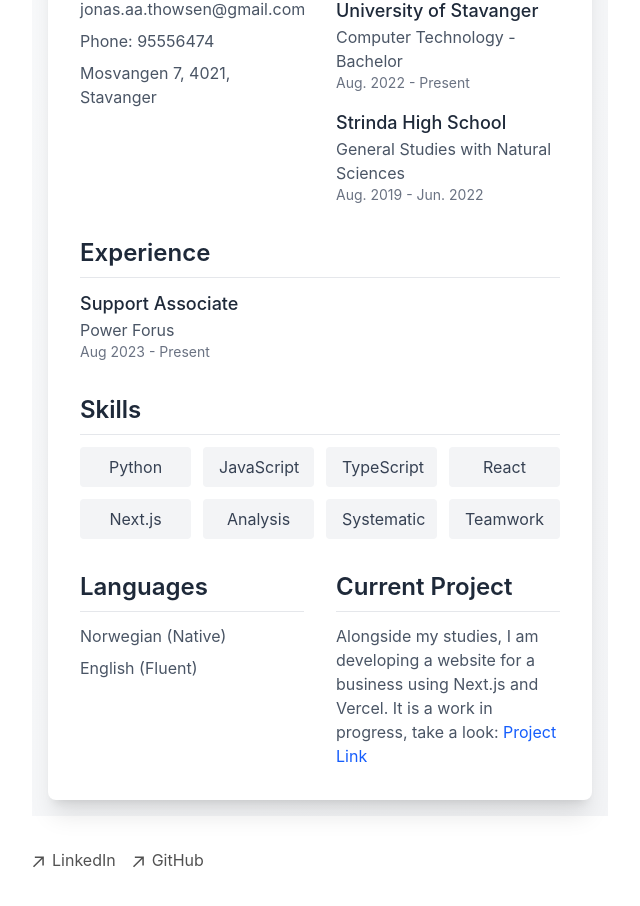
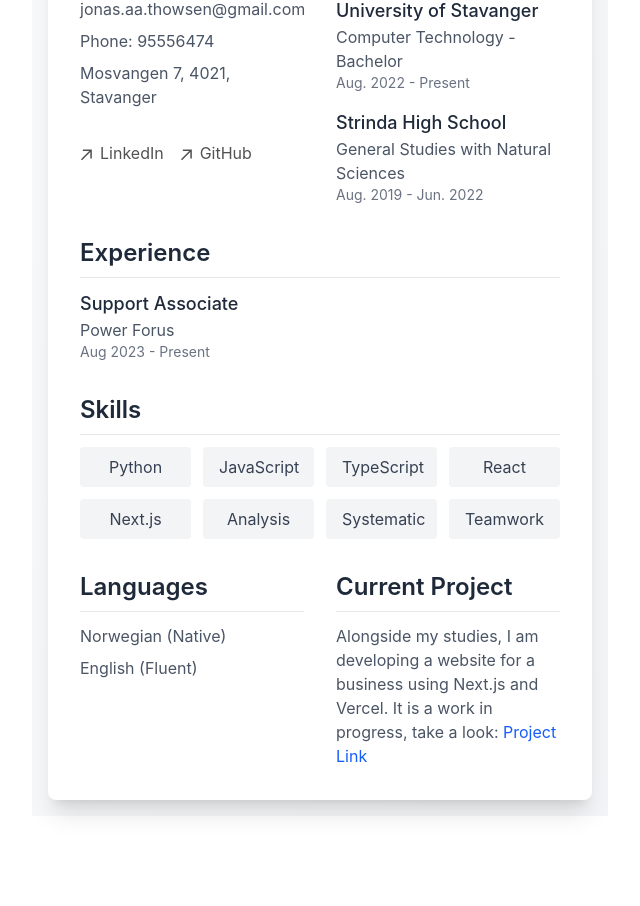
Before and after one commit to JonasThowsen/portofolio, a Next.js app: page / in a window 1280 px wide. Shown: the part 556-1462 px from the top of the page, without its empty margins (320-960 px from the left). After the commit the page ends 1436 px from the top, so only its background shows below. Built offline with nearby package versions, Linux system fonts and the light colour scheme.

Commit message:
prøver å fikse language toggle

```diff
--- a/app/components/LanguageToggle.tsx
+++ b/app/components/LanguageToggle.tsx
@@ -1,17 +1,24 @@
 'use client';
 import React, { useState, useEffect } from 'react';
-import { useLanguage } from '../context/LanguageContext';
 
 const LanguageToggle: React.FC = () => {
-  const { language, toggleLanguage } = useLanguage();
+  const [language, setLanguage] = useState<'en' | 'no'>('en');
   const [isClient, setIsClient] = useState(false);
 
   useEffect(() => {
     setIsClient(true);
+    console.log('Component mounted, initial language:', language);
   }, []);
 
-  const handleToggle = () => {
-    toggleLanguage();
+  useEffect(() => {
+    if (isClient) {
+      console.log('Language changed to:', language);
+    }
+  }, [language, isClient]);
+
+  const toggleLanguage = () => {
+    setLanguage(prev => prev === 'en' ? 'no' : 'en');
+    console.log('Toggle clicked');
   };
 
   if (!isClient) {
@@ -23,7 +30,7 @@
       <span className={`mr-2 ${language === 'en' ? 'font-bold' : ''}`}>EN</span>
       <div
         className="w-14 h-7 flex items-center bg-gray-300 rounded-full p-1 duration-300 ease-in-out cursor-pointer"
-        onClick={handleToggle}
+        onClick={toggleLanguage}
       >
         <div
           className={`bg-white w-5 h-5 rounded-full shadow-md transform duration-300 ease-in-out ${
--- a/app/components/footer.tsx
+++ b/app/components/footer.tsx
@@ -26,30 +26,7 @@
 
   return (
     <footer className="mb-16">
-      <ul className="font-sm mt-8 flex flex-col space-x-0 space-y-2 text-neutral-600 md:flex-row md:space-x-4 md:space-y-0 dark:text-neutral-300">
-        <li>
-          <a
-            className="flex items-center transition-all hover:text-neutral-800 dark:hover:text-neutral-100"
-            rel="noopener noreferrer"
-            target="_blank"
-            href="https://www.linkedin.com/in/jonas-%C3%A5dland-thowsen-006037305/"
-          >
-            <ArrowIcon />
-            <p className="ml-2 h-7">LinkedIn</p>
-          </a>
-        </li>
-        <li>
-          <a
-            className="flex items-center transition-all hover:text-neutral-800 dark:hover:text-neutral-100"
-            rel="noopener noreferrer"
-            target="_blank"
-            href="https://github.com/JonasThowsen"
-          >
-            <ArrowIcon />
-            <p className="ml-2 h-7">GitHub</p>
-          </a>
-        </li>
-      </ul>
+
     </footer>
   )
 }
--- a/app/page.tsx
+++ b/app/page.tsx
@@ -8,6 +8,23 @@
 export default function Home() {
   const { language } = useLanguage();
   const t = translations[language];
+
+  function ArrowIcon() {
+    return (
+      <svg
+        width="12"
+        height="12"
+        viewBox="0 0 12 12"
+        fill="none"
+        xmlns="http://www.w3.org/2000/svg"
+      >
+        <path
+          d="M2.07102 11.3494L0.963068 10.2415L9.2017 1.98864H2.83807L2.85227 0.454545H11.8438V9.46023H10.2955L10.3097 3.09659L2.07102 11.3494Z"
+          fill="currentColor"
+        />
+      </svg>
+    )
+  }
 
   return (
     <div className="min-h-screen bg-gradient-to-br from-gray-50 to-gray-100 flex justify-center items-center relative p-4">
@@ -41,6 +58,30 @@
                 <li>{t.email}</li>
                 <li>{t.phone}</li>
                 <li>{t.address}</li>
+              </ul>
+              <ul className="font-sm mt-8 flex flex-col space-x-0 space-y-2 text-neutral-600 md:flex-row md:space-x-4 md:space-y-0 dark:text-neutral-300">
+                <li>
+                  <a
+                    className="flex items-center transition-all hover:text-neutral-800 dark:hover:text-neutral-100"
+                    rel="noopener noreferrer"
+                    target="_blank"
+                    href="https://www.linkedin.com/in/jonas-%C3%A5dland-thowsen-006037305/"
+                  >
+                    <ArrowIcon />
+                    <p className="ml-2 h-7">LinkedIn</p>
+                  </a>
+                </li>
+                <li>
+                  <a
+                    className="flex items-center transition-all hover:text-neutral-800 dark:hover:text-neutral-100"
+                    rel="noopener noreferrer"
+                    target="_blank"
+                    href="https://github.com/JonasThowsen"
+                  >
+                    <ArrowIcon />
+                    <p className="ml-2 h-7">GitHub</p>
+                  </a>
+                </li>
               </ul>
             </section>
             <section>
```
